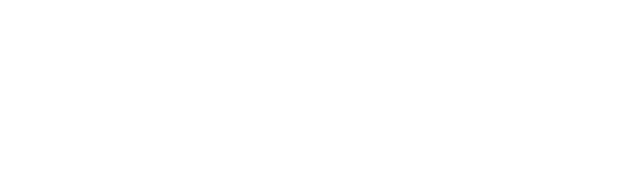
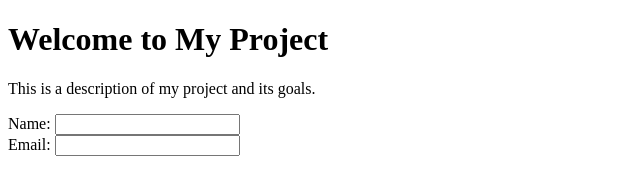
Before and after one commit to salmenz/git-workflow-exercise, a plain HTML site: page index.html in a window 1280 px wide. Shown: the whole page, without its empty margins (0-640 px from the left). Drawn offline with Linux system fonts and the light colour scheme.

Commit message:
index main branch

```diff
--- a/index.html
+++ b/index.html
@@ -1,10 +1,22 @@
 <!DOCTYPE html>
-<html lang="en">
+<html>
 <head>
-  <meta charset="UTF-8">
-  <title>Title</title>
+    <title>My Project</title>
 </head>
 <body>
+<h1>Welcome to My Project</h1>
+<p>This is a description of my project and its goals.</p>
 
+<form>
+    <label for="name">Name:</label>
+    <input type="text" id="name" name="name"><br>
+
+    <label for="email">Email:</label>
+    <input type="email" id="email" name="email"><br>
+</form>
+
+<script>
+
+</script>
 </body>
 </html>
```
